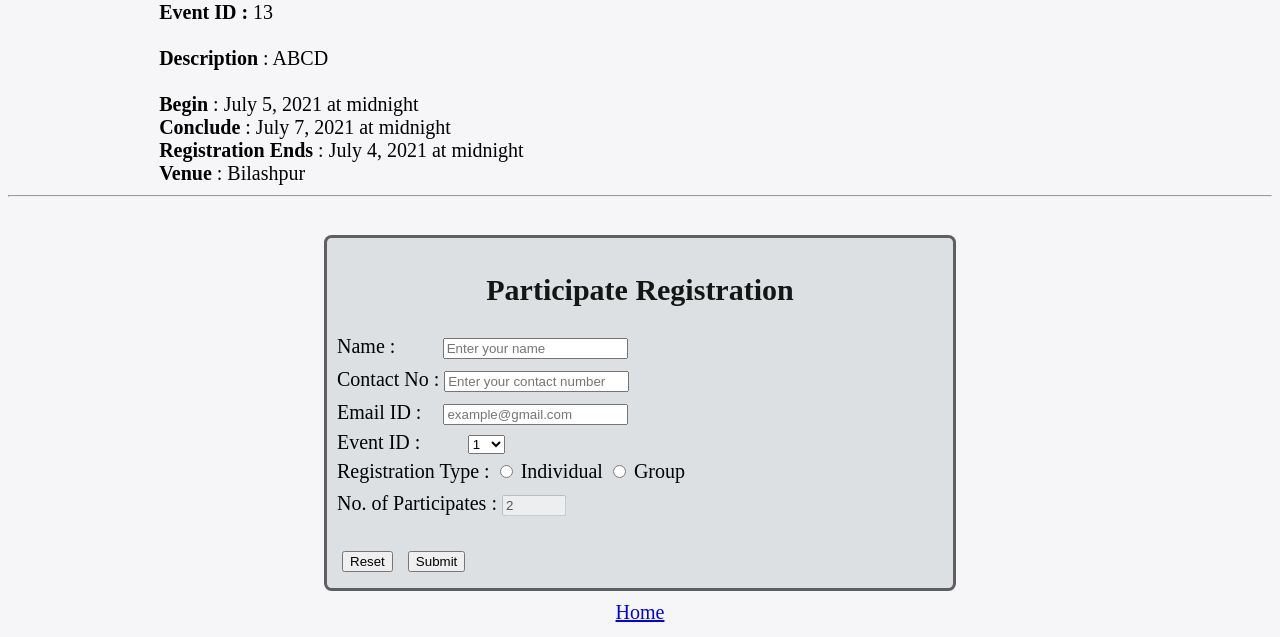
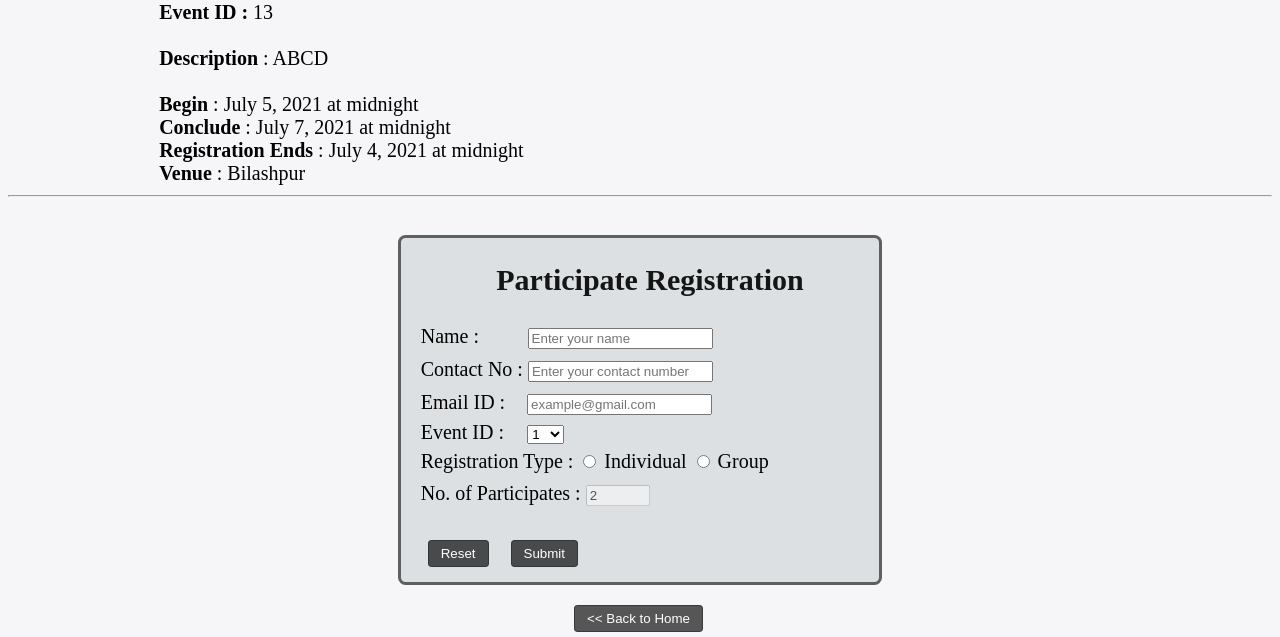
Before and after one commit to Ronak-Jethava/woc3.0-eventmanager-Ronak_Jethava, a Django app: page /participateRegistration in a window 1280 px wide. Shown: the part 1876-2513 px from the top of the page. Run offline with Django 3.2, Linux system fonts and the light colour scheme; data comes from the database, SQL or seed files in the repository; both versions use the stored data as it was after the commit.

Commit message:
Style added

```diff
--- a/Event_manager_app/event/views.py
+++ b/Event_manager_app/event/views.py
@@ -1,4 +1,4 @@
-from django.shortcuts import render
+from django.shortcuts import render,redirect
 from event.models import Event
 import random
 import array as arr
@@ -20,6 +20,7 @@ def form(request):
         last_time = request.POST.get('last_time')
         email = request.POST.get('email')
         pswd = request.POST.get('pswd')
+        thisPage = request.POST.get('this_page')
         obj = datetime.datetime.now()
 
         if not Event.objects.filter(email__exact=email,name__exact=name, start_date__exact=start_date,end_date__exact=end_date, start_time__exact=start_time, end_time__exact=end_time, location__exact=location):
@@ -34,4 +35,5 @@ def form(request):
             messages.success(request, 'Registration succesfull.')
         else :
             messages.error(request, "You have already registerd")
+        return redirect(thisPage)
     return render(request, "event_form.html")
--- a/Event_manager_app/static/participate_form.css
+++ b/Event_manager_app/static/participate_form.css
@@ -10,25 +10,29 @@ form{
     box-sizing: border-box;
     position:relative;
     margin-top: 3%;
-    left:25%;
-    width: 50%;
+    margin-left: auto;
+    margin-right: auto;
+    width: fit-content;
     background-color: rgba(206, 211, 212, 0.63);
-    padding : 10px;
+    padding-left : 20px;
+    padding-bottom: 10px;
 }
 
 h2{
     font-size: 30px;
     color:rgba(0, 0, 0, 0.911);
+    padding-left: 2cm;
+    padding-right: 2cm;
 }
 
 #name{
-    margin : 6px 0 6px 7%;
+    margin : 6px 0 6px 9.5%;
 }
 #contact{
     margin : 6px 0 6px 0;
 }
 #email{
-    margin : 6px 0 6px 2.8%;
+    margin : 6px 0 6px 3.7%;
 }
 .register{
     margin : 6px 0 6px 0;
@@ -36,11 +40,41 @@ h2{
 #people{
     margin : 6px 0 6px 0;
 }
+/* #reset{
+    margin : 6px 10px 6px 5px;
+} */
 #reset{
-    margin : 6px 10px 6px 5px;
+    margin : 5px 10px 5px 7px;
+    padding: 5px 12px 5px 12px;
+    background-color: rgba(0, 0, 0, 0.671);
+    border: 1px solid #21252594;
+    border-radius: 0.1cm;
+    color: white;
+}
+#submit{
+    margin : 5px 10px 5px 7px;
+    padding: 5px 12px 5px 12px;
+    background-color: rgba(0, 0, 0, 0.671);
+    border: 1px solid #21252594;
+    border-radius: 0.1cm;
+    color: white;
+}
+#submit:hover{
+    background-color: rgba(0, 0, 0, 0.85);
+}
+#reset:hover{
+    background-color: rgba(0, 0, 0, 0.85);
+}
+#home{
+    margin : 10px 10px 5px 7px;
+    padding: 5px 12px 5px 12px;
+    background-color: rgba(0, 0, 0, 0.651);
+    border: 1px solid #21252594;
+    border-radius: 0.1cm;
+    color: white;
 }
 #sel{
-    margin : 0 0 0 7%;
+    margin : 0 0 0 4%;
 }
 div.container {
     position: relative;
--- a/Event_manager_app/templates/dashboard.html
+++ b/Event_manager_app/templates/dashboard.html
@@ -18,11 +18,12 @@
 
     <label for="pswd"> Password : </label>
     <input type="password" id="pswd" name = "pswd" required> <br>
-    <input type="submit" id='submit'>
+
+    <div id="submitBTN"> <input type="submit" id='submit'> </div>
 </form>
 </div>
     <div class="container">
-        <a href="http://127.0.0.1:8000/"> Home </a>
+        <button id="home" onclick="window.location.href='http://127.0.0.1:8000/'">  << Back to Home </button>
     </div>
 </body>
 </html>
--- a/Event_manager_app/templates/home_page.html
+++ b/Event_manager_app/templates/home_page.html
@@ -12,7 +12,7 @@
     <h1 align="center"> Event Manager App </h1>
     <button onclick="window.location.href='http://127.0.0.1:8000/eventRegistration'"> Event Registration </button><br>
     <button onclick="window.location.href='http://127.0.0.1:8000/participateRegistration'"> Participate  Registration </button><br>
-    <button onclick="window.location.href='http://127.0.0.1:8000/eventDashboard'"> Event Dashboard </button>
+    <button id="db" onclick="window.location.href='http://127.0.0.1:8000/eventDashboard'"> Event Dashboard </button>
     </div>
 </body>
 
--- a/Event_manager_app/templates/participate_form.html
+++ b/Event_manager_app/templates/participate_form.html
@@ -71,10 +71,6 @@
                 });
             }
         }
-
-        $('form').each(function () {
-            this.reset();
-        });
     </script>
 
 </head>
@@ -143,12 +139,12 @@
         </div>
         <br>
         <div>
-            <input type='reset' id='reset'>
-            <input type="submit" id='submit'>
+            <button type='reset' id='reset'> Reset </button>
+            <button type="submit" id='submit'> Submit </button>
         </div>
     </form>
     <div class="container">
-        <a href="http://127.0.0.1:8000/"> Home </a>
+        <button id="home" onclick="window.location.href='http://127.0.0.1:8000/'">  << Back to Home </button>
     </div>
 </body>
 
```
Also changed, not shown: Event_manager_app/static/dashboard.css (+39 -6 lines), Event_manager_app/static/event_form.css (+32 -8 lines), Event_manager_app/static/home_page.css (+26 -11 lines), Event_manager_app/templates/event_form.html (+12 -9 lines), Event_manager_app/db.sqlite3, Event_manager_app/static/back.jpg (added).
